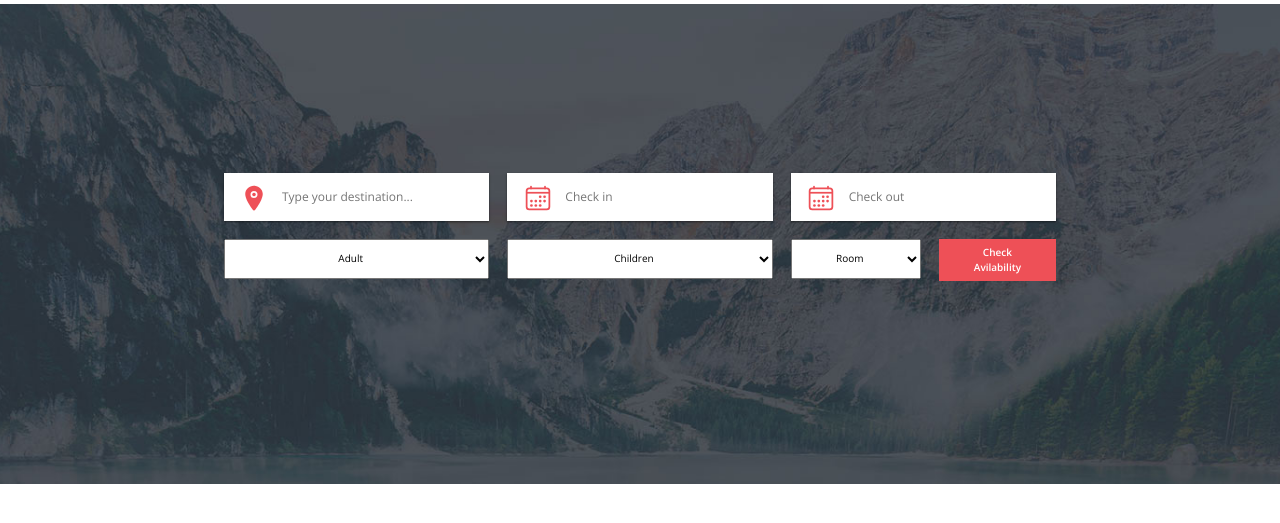
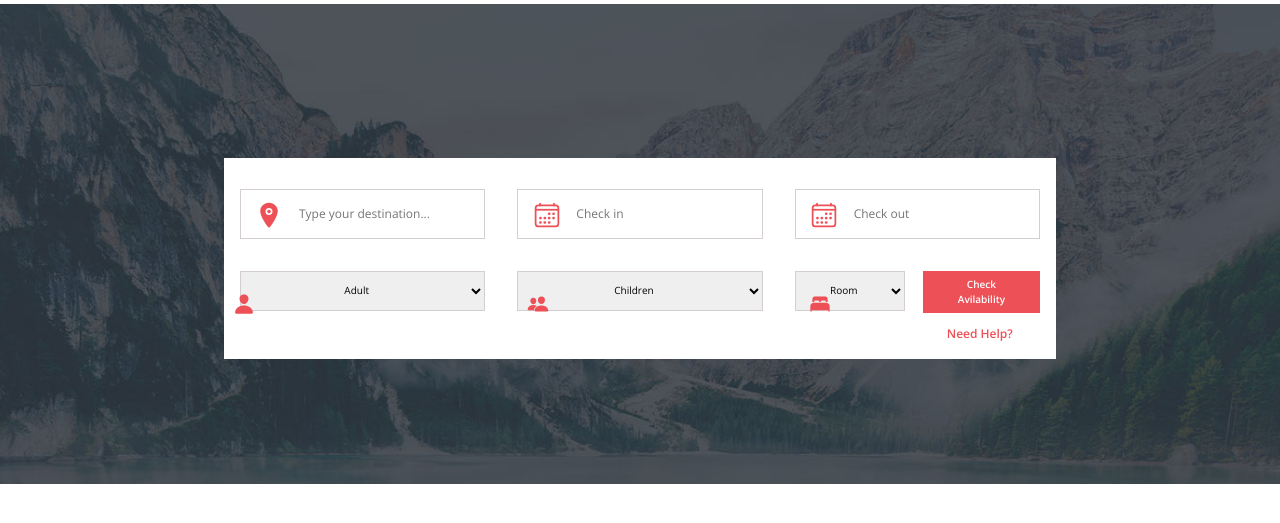
Before and after one commit to rahulrameshm0/level-template-page, a plain HTML site: page index.html in a window 1280 px wide. Shown: the part 107-630 px from the top of the page. Drawn offline with nearby package versions, Linux system fonts and the light colour scheme.

Commit message:
first section completed

```diff
--- a/index.html
+++ b/index.html
@@ -42,6 +42,7 @@
                 <input type="text" name="" id="" placeholder="Check out">
             </div>
             <div class="option-tag">
+                <label class="label-1" for=""><ion-icon class="option-icon" name="person"></ion-icon></label>
                 <select class="selection">
                     <option value="">Adult</option>
                     <option value="">1</option>
@@ -57,6 +58,7 @@
                 </select>
             </div>
             <div class="option-tag">
+                <label class="label-2" for=""><ion-icon class="option-icon" name="people"></ion-icon></label>
                 <select class="selection">
                     <option value="">Children</option>
                     <option value="">1</option>
@@ -72,6 +74,7 @@
                 </select>
             </div>
             <div class="option-tag">
+                <label class="label-3" for=""><ion-icon class="option-icon" name="bed"></ion-icon></label>
                 <select class="selection">
                     <option value="">Room</option>
                     <option value="">1</option>
@@ -87,8 +90,11 @@
                 </select>
            <div>
             <a class="btn" href="">Check Avilability</a>
+            <div class="help-center">
+                <a class="link" href="">Need Help?</a>
+            </div>
         </div>
-  </section>
+    </section>
 
   <!-- BOOT STRAP -->
  <script src="https://cdn.jsdelivr.net/npm/bootstrap@5.3.3/dist/js/bootstrap.bundle.min.js"></script>
--- a/style.css
+++ b/style.css
@@ -66,20 +66,24 @@ html{
     text-align: center;
     display: grid;
     grid-template-columns: repeat(3,1fr);
-    gap: 1.8rem;
+    justify-content: center;
     padding: 0 22.4rem;
-    flex-wrap:wrap;
     padding-top: 12%;
 }
 
+.input-groupe,
+.option-tag{
+    background-color: #ffffff;
+    padding:1.6rem;
+}
 
 .user-information input{
     border: none;
-    height: 5vh;
+    height: 4vh;
     width: 100%;
     outline: none;
-    box-shadow: 0 1px 2px rgb(0,0,0,0.5);
     /* margin-top: 50%;*/
+    border: 1px solid #d4cece;
 }
 
 .user-information input:focus{
@@ -105,6 +109,7 @@ html{
 
 .selection{
     outline: none;
+    border: 1px solid #d4cece;
 }
 
 .selection:focus{
@@ -154,3 +159,44 @@ label{
     top: 25%;
     right:45%;
 }
+
+.option-icon{
+    position: relative;
+    height: 2.2rem;
+    width: 2.4rem;
+    color: #ee5057;
+}
+
+.label-1{
+    position: absolute;
+    top: 50%;
+    right:80%;
+}
+
+
+.label-2{
+    position: absolute;
+    top: 50%;
+    right:57%;
+
+}
+.label-3{
+    position: absolute;
+    top: 50%;
+    right:35%;
+}
+
+.help-center{
+    display: flex;
+    align-items: center;
+    justify-content: space-between;
+}
+
+.link{
+    margin-top: 1.2rem;
+    text-decoration: none;
+    padding-left: 2.4rem;
+    font-size: 1.2rem;
+    color: #ee5057;
+    font-weight: 600;
+}
```
